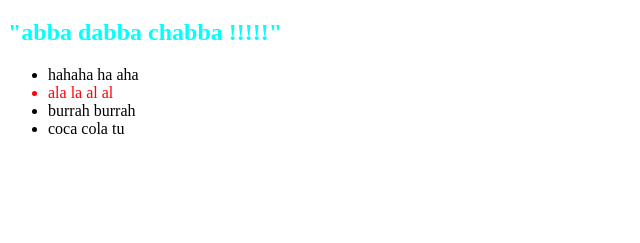
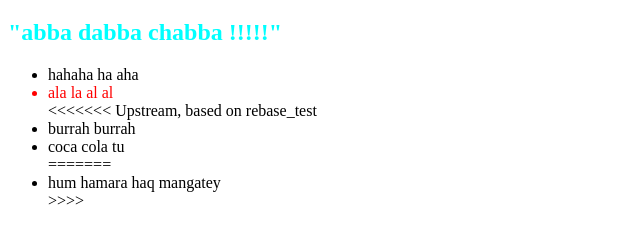
Before and after one commit to maheshmagar18/main_opensap, a plain HTML site: page index.html in a window 1280 px wide. Shown: the part 61-304 px from the top of the page, without its empty margins (0-640 px from the left). Drawn offline with Linux system fonts and the light colour scheme.

Commit message:
added li3

```diff
--- a/index.html
+++ b/index.html
@@ -11,8 +11,12 @@
 		<ul>
 			<li>hahaha ha aha </li>
 			<li style="color:red">ala la al al</li>
+<<<<<<< Upstream, based on rebase_test
 			<li>burrah burrah</li>
 			<li>coca cola tu</li>
+=======
+			<li>hum hamara haq mangatey</li>
+>>>>
 		</ul>
 	</body>
 </html>
```
